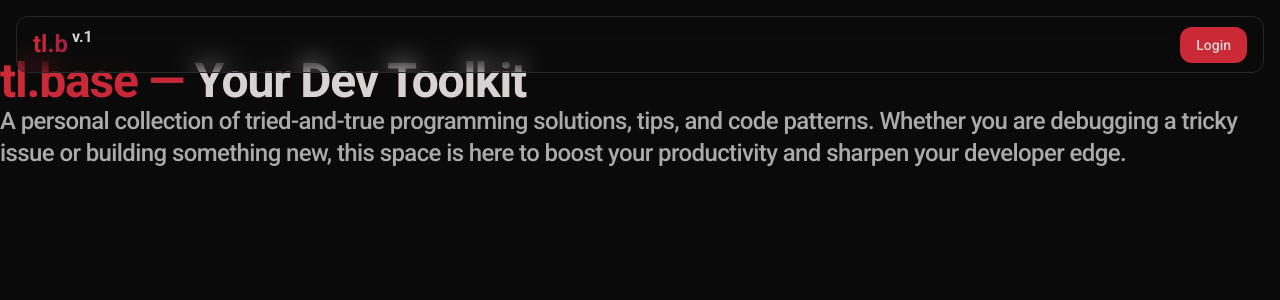
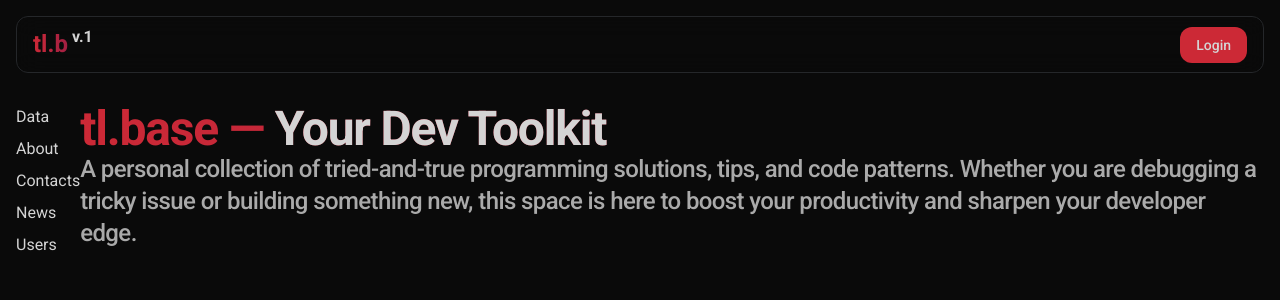
Before and after one commit to talllorenc/tl-base-fsd, a Next.js app: page / in a window 1280 px wide. Shown: the top 300 px of the page. Built offline with nearby package versions, Linux system fonts and the light colour scheme.

Commit message:
Добавлено левое меню и базовая настройка слоев

```diff
--- a/src/app/(main)/layout.tsx
+++ b/src/app/(main)/layout.tsx
@@ -1,4 +1,5 @@
 import { Header } from "@/widgets/header";
+import { LeftMenu } from "@/widgets/left-menu";
 
 export default function MainLayout({
   children,
@@ -6,9 +7,16 @@ export default function MainLayout({
   children: React.ReactNode;
 }) {
   return (
-    <div className="flex flex-col min-h-screen">
+    <div className="flex flex-1 flex-col min-h-screen">
       <Header />
-      {children}
+      <main className="flex flex-1 flex-col">
+        <div className="flex flex-1 flex-col px-4">
+          <div className="flex flex-1 justify-between py-12">
+            <LeftMenu />
+            <div className="h-full w-full">{children}</div>
+          </div>
+        </div>
+      </main>
     </div>
   );
 }
--- a/src/widgets/header/index.ts
+++ b/src/widgets/header/index.ts
@@ -1 +1,3 @@
-export { default as Header } from "./ui/Header";
+import Header from "./ui/Header";
+
+export { Header };
--- a/src/widgets/header/ui/Header.tsx
+++ b/src/widgets/header/ui/Header.tsx
@@ -3,7 +3,7 @@ import Link from "next/link";
 
 const Header = () => {
   return (
-    <header className="sticky top-4 container z-20">
+    <header className="sticky top-4 w-full z-20 px-4">
       <div className="border border-outline backdrop-blur-md  rounded-xl flex items-center justify-between px-4 py-2">
         <div className="flex items-center gap-4">
           <Link href="/" className="flex gap-1">
--- /dev/null
+++ b/src/widgets/left-menu/index.ts
@@ -0,0 +1,3 @@
+import LeftMenu from "./ui/LeftMenu";
+
+export { LeftMenu };
--- /dev/null
+++ b/src/widgets/left-menu/model/leftMenuItems.ts
@@ -0,0 +1,34 @@
+import { LeftMenuItem } from "./types";
+
+export const leftMenuItems: LeftMenuItem[] = [
+  {
+    id: 1,
+    title: "Data",
+    href: "/posts",
+    icon: "/LeftMenu/data-menu.png",
+  },
+  {
+    id: 2,
+    title: "About",
+    href: "/about",
+    icon: "/LeftMenu/about-menu.png",
+  },
+  {
+    id: 3,
+    title: "Contacts",
+    href: "/contacts",
+    icon: "/LeftMenu/contacts-menu.png",
+  },
+  {
+    id: 4,
+    title: "News",
+    href: "/news",
+    icon: "/LeftMenu/news-menu.png",
+  },
+  {
+    id: 5,
+    title: "Users",
+    href: "/users",
+    icon: "/LeftMenu/users-menu.png",
+  },
+];
--- /dev/null
+++ b/src/widgets/left-menu/model/types.ts
@@ -0,0 +1,6 @@
+export type LeftMenuItem = {
+  id: number;
+  title: string;
+  href: string;
+  icon?: string;
+};
--- /dev/null
+++ b/src/widgets/left-menu/ui/LeftMenu.tsx
@@ -0,0 +1,18 @@
+import Link from "next/link";
+import { leftMenuItems } from "../model/leftMenuItems";
+
+const LeftMenu = () => {
+  return (
+    <aside>
+      <nav className="flex flex-col gap-2">
+        {leftMenuItems.map((link) => (
+          <Link key={link.id} href={link.href}>
+            {link.title}
+          </Link>
+        ))}
+      </nav>
+    </aside>
+  );
+};
+
+export default LeftMenu;
```
